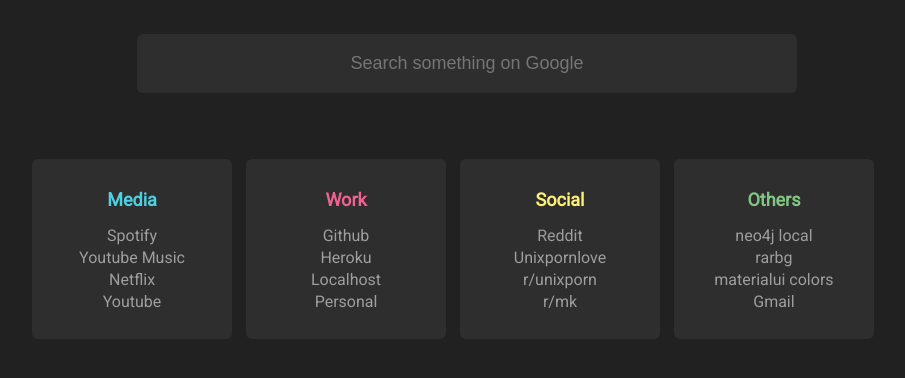
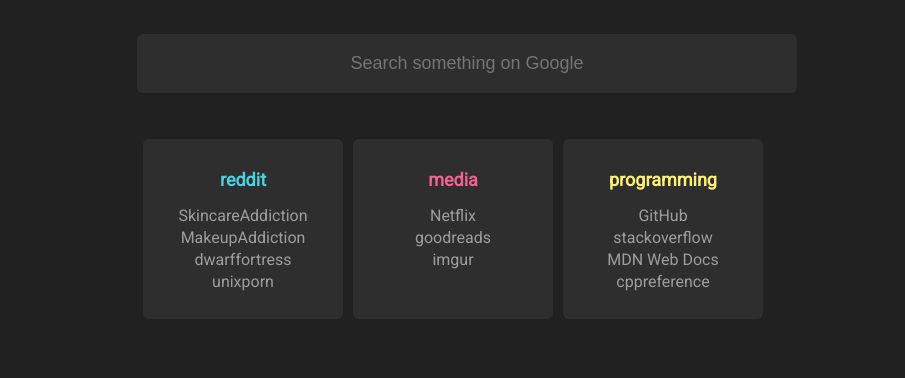
Before and after one commit to deepjyoti30/startpage, a browser extension: page index.html in a window 1280 px wide. Shown: the part 254-632 px from the top of the page, without its empty margins (187-1092 px from the left). Drawn offline with Linux system fonts and the light colour scheme.

Commit message:
Added reading from config.

```diff
--- /dev/null
+++ b/config.json
@@ -0,0 +1,25 @@
+{
+  "squares": [
+    { "name": "reddit", "links": [
+        { "name": "SkincareAddiction", "url": "https://www.reddit.com/r/SkincareAddiction/" },
+        { "name": "MakeupAddiction", "url": "https://www.reddit.com/r/MakeupAddiction/" },
+        { "name": "dwarffortress", "url": "https://www.reddit.com/r/dwarffortress/" },
+        { "name": "unixporn", "url": "https://www.reddit.com/r/unixporn/" }
+      ]
+    },
+    { "name": "media", "links": [
+        { "name": "Netflix", "url": "https://www.netflix.com/" },
+        { "name": "goodreads", "url": "https://www.goodreads.com/" },
+        { "name": "imgur", "url": "http://imgur.com/" }
+      ]
+    },
+    { "name": "programming", "links": [
+        { "name": "GitHub", "url": "https://github.com/" },
+        { "name": "stackoverflow", "url": "https://stackoverflow.com/" },
+        { "name": "MDN Web Docs", "url": "https://developer.mozilla.org/bm/" },
+        { "name": "cppreference", "url": "http://en.cppreference.com/w/" }
+      ]
+    }
+  ],
+  "user": "Deepjyoti"
+}
--- a/index.html
+++ b/index.html
@@ -16,13 +16,13 @@
             <input id="search-bar-input" placeholder="Search something on Google"></input>
         </div>
         <div id="other-content">
-            <div class="sqr media">
+            <!--div class="sqr media">
                 <h4>Media</h4>
                 <a href="https://open.spotify.com/">Spotify</a>
                 <a href="https://music.youtube.com/">Youtube Music</a>
                 <a href="https://netflix.com">Netflix</a>
                 <a href="https://youtube.com">Youtube</a>
-            </div>
+            </!--div>
             <div class="sqr work">
                 <h4>Work</h4>
                 <a href="https://github.com">Github</a>
@@ -37,13 +37,13 @@
                 <a href="https://www.reddit.com/r/unixporn/">r/unixporn</a>
                 <a href="https://www.reddit.com/r/MechanicalKeyboards/">r/mk</a>
             </div>
-            <div class="sqr others">
+            <div-- class="sqr others">
                 <h4>Others</h4>
                 <a href="http://localhost:7474/">neo4j local</a>
                 <a href="http://rarbg.to">rarbg</a>
                 <a href="http://materialuicolors.co/">materialui colors</a>
                 <a href="http://gmail.com/">Gmail</a>
-            </div>
+            </div-->
         </div>
     </div>
     <!--Custom JS-->
--- a/js/main.js
+++ b/js/main.js
@@ -4,7 +4,14 @@ window.onload = function() {
 
 searchBarId = "search-bar-input"
 messageId = "message-text"
+otherContentId = "other-content"
 userName = "Deepjyoti"
+bgClassContainer = [
+    "media",
+    "work",
+    "social",
+    "others"
+]
 
 function initBody() {
     /**
@@ -29,6 +36,9 @@ function initBody() {
     builtMsg == "" ?
         builtMsg = `Hello ${userName}` : builtMsg = `Hey ${userName}, ${builtMsg}!`
     document.getElementById(messageId).textContent = builtMsg
+
+    // Read the json file
+    json = readJSON("config.json")
 }
 
 function buildMsg() {
@@ -67,3 +77,63 @@ function buildMsg() {
 function inRange(number, min, max) {
     return (number >= min && number <= max)
 }
+
+function readJSON(fileName) {
+    // Load the data of the passed file.
+    fetch(fileName)
+        .then(response => {return response.json()})
+        .then(jsonData => {
+            parseAndCreate(jsonData)
+        })
+}
+
+function parseAndCreate(jsonData) {
+    /**
+     * Parse the passed jsonData and create div's accordingly.
+     */
+    this.userName = jsonData["user"]
+    sqrs = jsonData["squares"]
+
+    sqrs.forEach((element, index) => {
+        sqr = createSqr(element, index)
+        document.getElementById(otherContentId).appendChild(sqr)
+    })
+}
+
+function createSqr(sqrData, index) {
+    // Create a new square division with the passed element
+    name = sqrData["name"]
+    links = sqrData["links"]
+
+    div = document.createElement("div")
+    cls = document.createAttribute("class")
+    div.setAttributeNode(cls)
+    div.classList.add("sqr")
+
+    if (index > bgClassContainer.length - 1)
+        customClass = "media"
+    else
+        customClass = bgClassContainer[index]
+    div.classList.add(customClass)
+
+    h4 = document.createElement("h4")
+    h4.textContent = name
+
+    div.appendChild(h4)
+
+    links.forEach(element => {
+        aName = element["name"]
+        aHref = element["url"]
+
+        a = document.createElement("a")
+        attrHref = document.createAttribute("href")
+        attrHref.value = aHref
+        a.setAttributeNode(attrHref)
+
+        a.textContent = aName
+
+        div.appendChild(a)
+    })
+
+    return div
+}
--- a/scss/main.scss
+++ b/scss/main.scss
@@ -59,12 +59,14 @@ body {
     }
 
     #other-content {
-        margin: 20px auto;
+        margin: 40px auto;
         padding: 10px 0;
 
         .sqr {
+            vertical-align: top;
             display: inline-block;
-            margin: 20px 5px 0 5px;
+            margin-left: 5px;
+            margin-right: 5px;
             width: 170px;
             background: lighten($background, 5);
             padding: 15px 15px;
@@ -74,7 +76,7 @@ body {
             h4 {
                 font-size: 18px;
                 margin: 15px;
-            }
+          }
 
             &:hover {
                 box-shadow: 0 1px 3px rgba(0,0,0,0.12), 0 1px 2px rgba(0,0,0,0.24);
```
Also changed, not shown: css/main.css.
